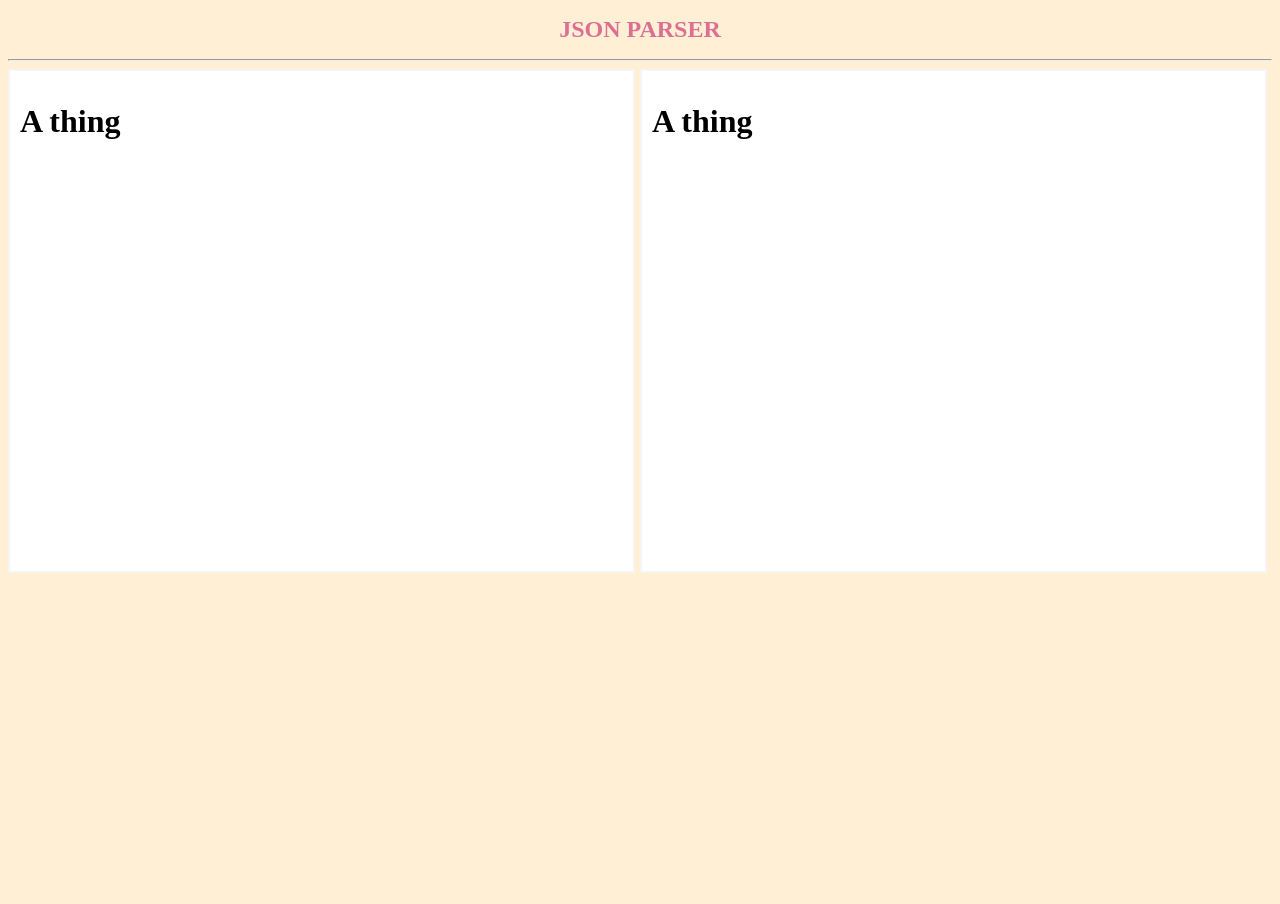
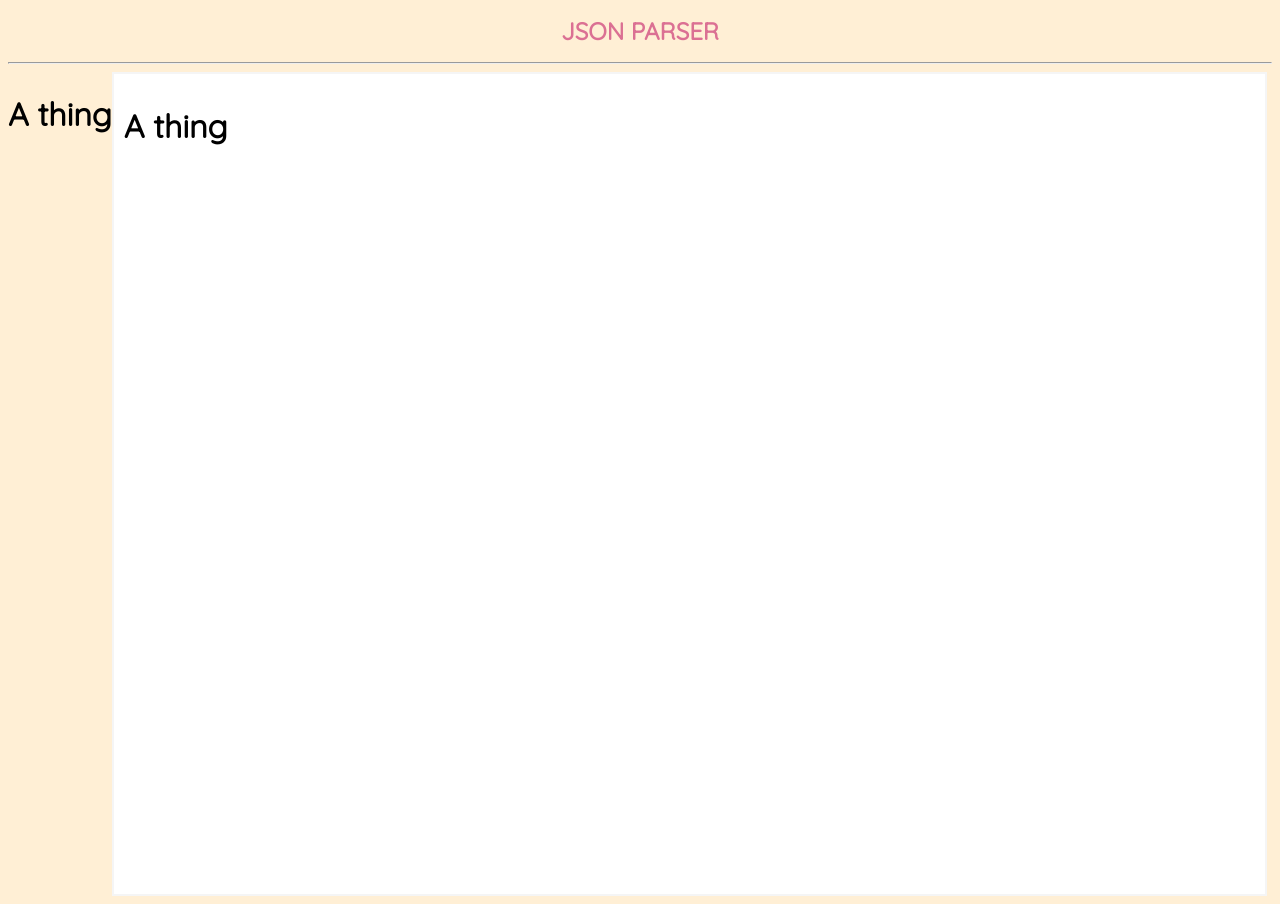
Before and after one commit to seyi-adeleke/Json-parser, a React app: page / in a window 1280 px wide. Before the commit the page ends 800 px from the top, so only its background shows below. Built offline with nearby package versions, Linux system fonts and the light colour scheme.

Commit message:
added styles for textarea added Quicksand font

```diff
--- a/src/app/app.scss
+++ b/src/app/app.scss
@@ -1,4 +1,7 @@
+@import url('https://fonts.googleapis.com/css?family=Quicksand');
+
 body {
+    font-family: Quicksand, serif;
     background-color:papayawhip;
 }
 
@@ -6,17 +9,30 @@ body {
     display: flex;
 }
 
-.Source__body,
+.Input__body,
 .Output__body {
     border: 2px solid whitesmoke;
     background-color:white;
     flex: 1;
     padding: 10px;
-    height: 60vh;
+    height: 100vh;
     margin-right: 5px;
 }
 
-.Output__body {
+textarea {
+    box-sizing:border-box;
+    -moz-box-sizing:border-box;
+    -webkit-box-sizing:border-box;
+    box-sizing:border-box;
+    display:block;
+    width:100%;
+    height: 80%;
+    padding:4px;
+    background: whitesmoke;
+    border:1px solid #333;
+    overflow-x:hidden;/*resets IE*/
+    resize: none;
+    overflow-y: scroll;
 }
 
 @media (max-width: 400px) {
```
